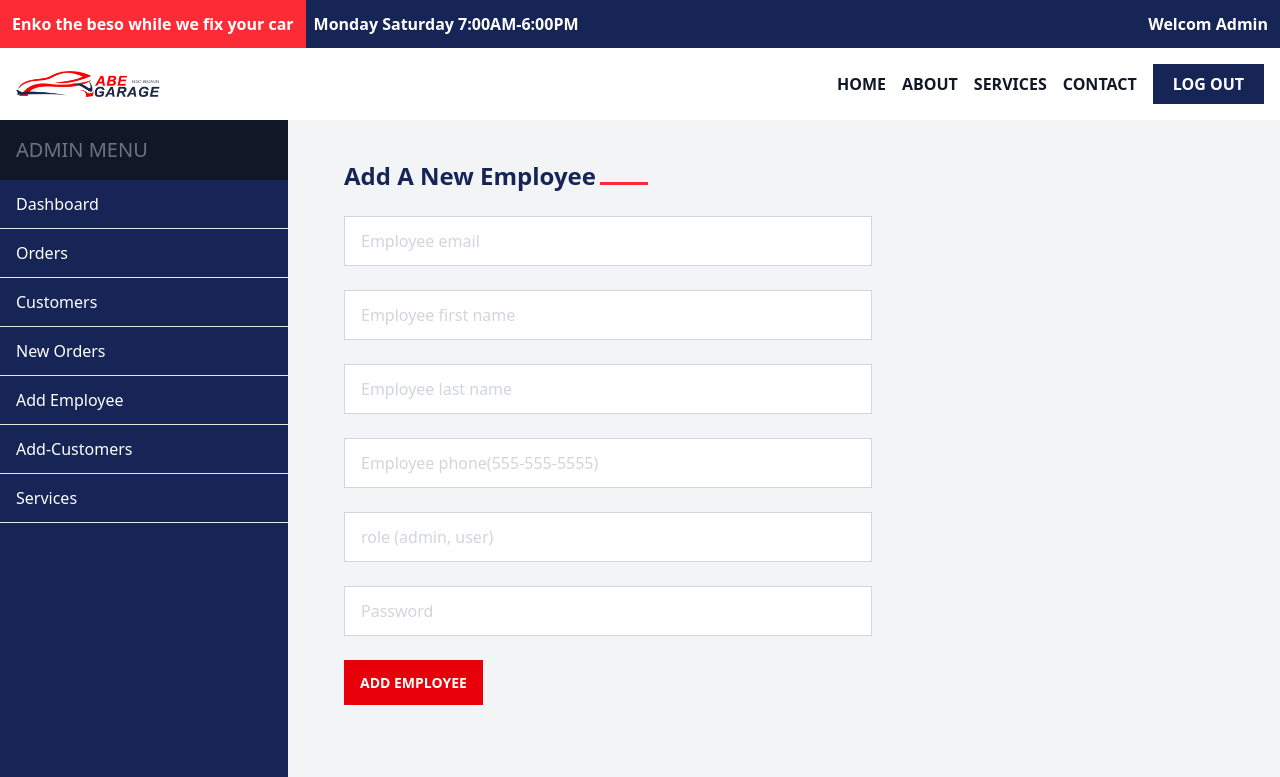
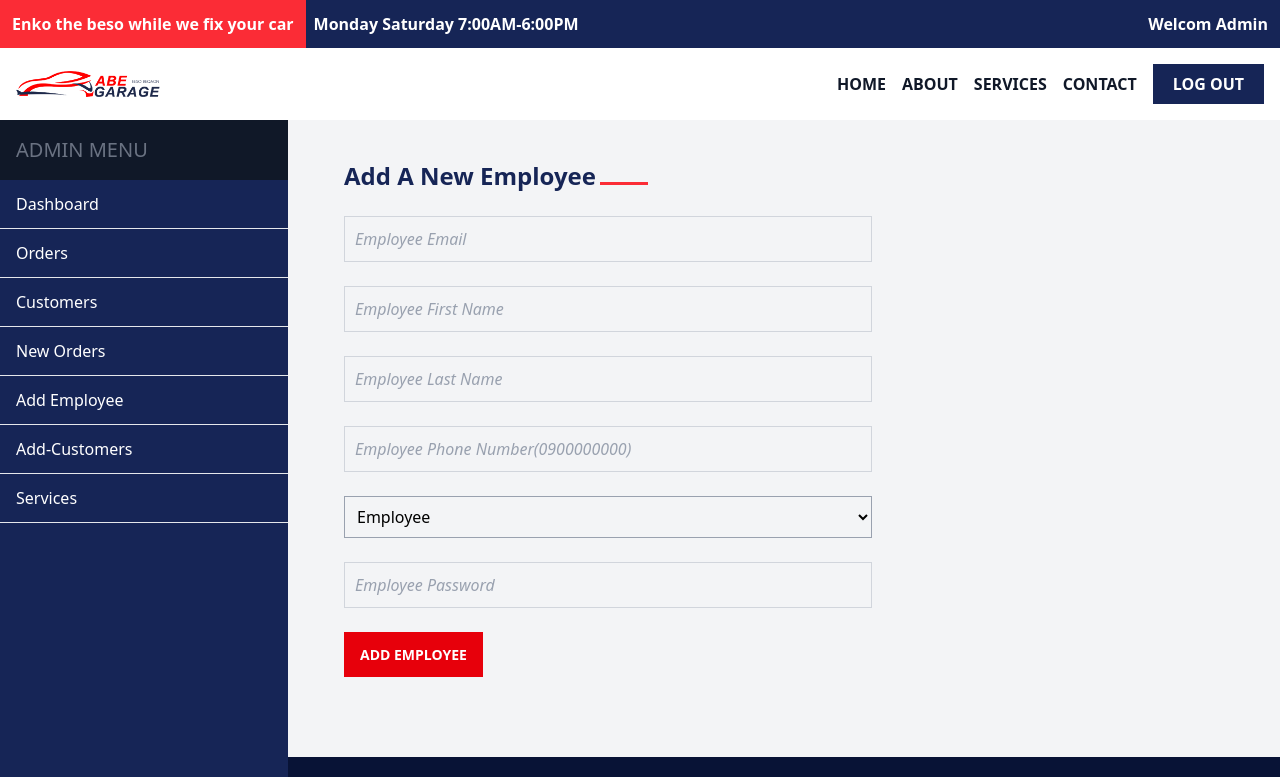
Before and after one commit to Fitsum1101/Abi-garagi, a React (Vite) app in the folder Front-end/: page /admin/add-employee in a window 1280 px wide. Shown: the top 777 px of the page. Built offline with nearby package versions, Linux system fonts and the light colour scheme.

Commit message:
some changes in the file

```diff
--- a/Front-end/src/App.jsx
+++ b/Front-end/src/App.jsx
@@ -11,6 +11,7 @@ import AdminLayout from "./components/layout/AdminLayout";
 import Addcustomer from "./pages/Admin/Addcustomer";
 import AddEmployee from "./pages/Admin/AddEmployee";
 import Customers from "./pages/Admin/Customers";
+import { action as customerAction } from "./pages/Admin/Addcustomer";
 
 const router = createBrowserRouter([
   {
@@ -28,7 +29,11 @@ const router = createBrowserRouter([
         element: <AdminLayout />,
         children: [
           { index: true, element: <Admin /> },
-          { path: "add-customer", element: <Addcustomer /> },
+          {
+            path: "add-customer",
+            element: <Addcustomer />,
+            action: customerAction,
+          },
           { path: "add-employee", element: <AddEmployee /> },
           { path: "customers", element: <Customers /> },
         ],
--- a/Front-end/src/pages/Admin/AddEmployee.jsx
+++ b/Front-end/src/pages/Admin/AddEmployee.jsx
@@ -1,61 +1,166 @@
 import React from "react";
+import { Form, useActionData } from "react-router";
+import Input from "../../components/Input/Input";
 
 const AddEmployee = () => {
+  const action = useActionData();
   return (
     <div className="mt-10 mb-20">
       <p className="text-2xl font-semibold mb-6 text-blue-950 capitalize">
         Add a new employee
         <span className="inline-block h-[.2rem] w-[3rem] self-center ml-1 bg-red-500"></span>
       </p>
-      <form className="flex w-[60%]  flex-col gap-6" action="">
-        <input
-          className="px-4 py-3 border-1  outline-none border-gray-300 bg-white  placeholder:text-gray-300"
-          type="email"
-          name="email"
-          placeholder="Employee email"
-          id="email"
+      <Form className="flex w-[60%]  flex-col gap-6">
+        <Input
+          type={"email"}
+          width={"100%"}
+          name={"email"}
+          placeholder={"Employee email"}
+          pl={20}
+          py={10}
+          serverError={action && action.email && action.email}
         />
-        <input
-          type="text"
-          className="px-4 py-3 outline-none border-1  border-gray-300 bg-white  placeholder:text-gray-300"
-          placeholder="Employee first name"
-          name="firstName"
-          id="firstName"
+        <Input
+          type={"text"}
+          width={"100%"}
+          name={"firstName"}
+          placeholder={"Employee first name"}
+          pl={20}
+          py={10}
+          serverError={action && action.firstName && action.firstName}
         />
-        <input
-          type="text"
-          name="lastName"
-          placeholder="Employee last name"
-          className="px-4 py-3 border-1 outline-none  border-gray-300 bg-white  placeholder:text-gray-300"
-          id="lastName"
+        <Input
+          type={"text"}
+          width={"100%"}
+          name={"lastName"}
+          placeholder={"Employee last name"}
+          pl={20}
+          py={10}
+          serverError={action && action.lastName && action.lastName}
         />
-        <input
-          type="text"
-          className="px-4 py-3 outline-none border-1  border-gray-300 bg-white  placeholder:text-gray-300"
-          placeholder="Employee phone(555-555-5555)"
-          name="phone"
-          id="phone"
+        <Input
+          type={"text"}
+          width={"100%"}
+          name={"phone"}
+          placeholder={"Employee phone number(0900000000)"}
+          pl={20}
+          py={10}
+          serverError={action && action.phone && action.phone}
         />
-        <input
-          type="tel"
-          className="px-4 py-3 outline-none border-1  border-gray-300 bg-white  placeholder:text-gray-300"
-          placeholder="role (admin, user)"
-          name="role"
-          id="role"
-        />
-        <input
-          type="password"
-          className="px-4 py-3 outline-none border-1  border-gray-300 bg-white  placeholder:text-gray-300"
-          placeholder="Password"
-          name="password"
-          id="password"
+        <select className="border-1  border-gray-400 pl-2 py-2" name="role">
+          <option
+            className="border-1 pt-2 border-none"
+            selected
+            value="employee"
+          >
+            Employee
+          </option>
+          <option className="border-1 pt-2 border-none" value="manager">
+            Manager
+          </option>
+        </select>
+        <Input
+          type={"password"}
+          width={"100%"}
+          name={"phone"}
+          placeholder={"Employee password"}
+          pl={20}
+          py={10}
+          serverError={action && action.phone && action.phone}
         />
         <button className="self-start cursor-pointer text-center uppercase px-4 text-[14px] py-3 text-white bg-red-600 font-bold">
           Add employee
         </button>
-      </form>
+      </Form>
     </div>
   );
 };
 
 export default AddEmployee;
+
+export const action = async ({ request }) => {
+  try {
+    const formData = await request.formData();
+    const formDatas = Object.fromEntries(formData.entries());
+
+    const error = {};
+
+    for (let input in formDatas) {
+      if (input === "email") {
+        if (formDatas[input].trim().length === 0)
+          error[input] =
+            "Please enter a valid email address (e.g., example@domain.com).";
+      } else if (input === "firstName") {
+        if (
+          formDatas[input].trim().length === 0 ||
+          /\d/.test(formDatas[input]) === true
+        )
+          error[input] =
+            "First name is required and should only contain letters.";
+      } else if (input === "lastName") {
+        if (
+          formDatas[input].trim().length === 0 ||
+          /\d/.test(formDatas[input]) === true
+        )
+          error[input] =
+            "last name is required and should only contain letters.";
+      } else if (input === "phone") {
+        if (/[a-zA-Z]/.test(formDatas[input]) === true) {
+          error[input] = "Please enter valid phone number (e.g., 0927263385).";
+        } else if (
+          formDatas[input].length > 10 ||
+          formDatas[input].length < 10
+        ) {
+          error[input] =
+            "Phone number must be exactly 10 digits (e.g., 0927263385)";
+        } else if (formDatas[input].slice(0, 2) !== "09") {
+          error[input] = "phone number needs to start with 09";
+        }
+      }
+    }
+
+    if (Object.keys(error).length > 0) {
+      return data({ ...error }, { status: 400 });
+    }
+
+    const toApiData = {
+      customer_email: formDatas.email,
+      customer_phone_number: formDatas.phone,
+      customer_first_name: formDatas.firstName,
+      customer_last_name: formDatas.lastName,
+    };
+
+    const response = await fetch("http://localhost:3000/customer", {
+      method: "POST",
+      headers: {
+        "Content-Type": "application/json",
+      },
+      body: JSON.stringify(toApiData),
+    });
+
+    let errorData;
+    const serverErrorData = {};
+    if (!response.ok) {
+      if (response.status === 400) {
+        errorData = await response.json();
+        errorData = errorData.error;
+        if (errorData.name === "customer_email") {
+          serverErrorData["email"] = errorData.msg;
+        } else if (errorData.name === "customer_first_name") {
+          serverErrorData["firstName"] = errorData.msg;
+        } else if (errorData.name === "customer_last_name") {
+          serverErrorData["lastName"] = errorData.msg;
+        } else {
+          serverErrorData["phone"] = errorData.msg;
+        }
+        console.log(serverErrorData);
+        return data({ ...serverErrorData }, { status: 400 });
+      }
+    }
+    const serverData = await response.json();
+    return data({ ...serverData }, { status: 201 });
+  } catch (error) {
+    console.error("Action error:", error);
+    return { error: "Submission failed" };
+  }
+};
```
